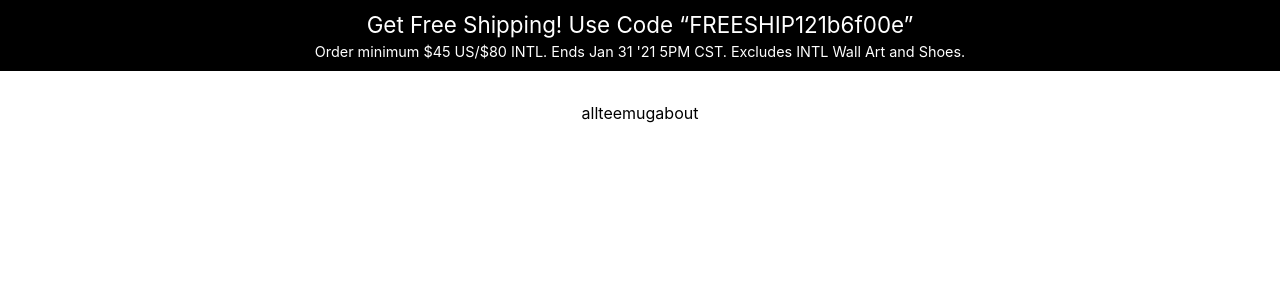
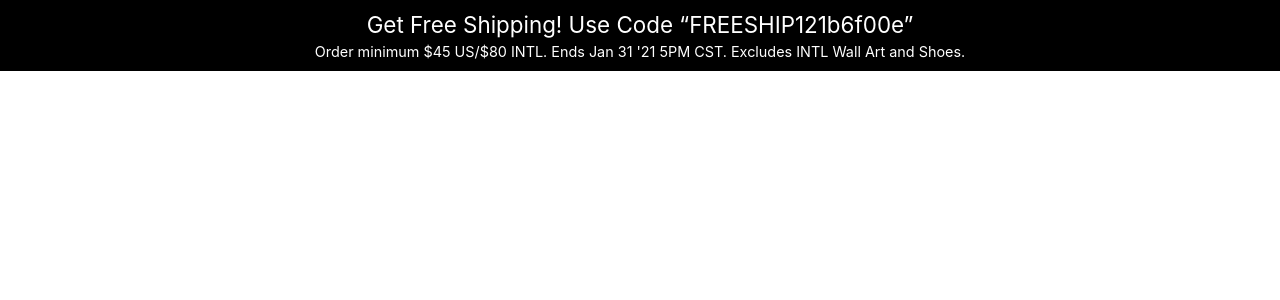
Before and after one commit to berest915/souvenir, a Next.js app: page / in a window 1280 px wide. Shown: the top 300 px of the page. Built offline with nearby package versions, Linux system fonts and the light colour scheme.

Commit message:
add .babelrc for styled components <className did not match>

```diff
--- a/pages/index.js
+++ b/pages/index.js
@@ -8,7 +8,7 @@ export default function Home() {
   return (
     <>
       <Banner />
-      <Nav />
+      {/* <Nav /> */}
     </>
   )
 }
```
Also changed, not shown: pages/about.js (added, +10 -0 lines), .babelrc (added).
